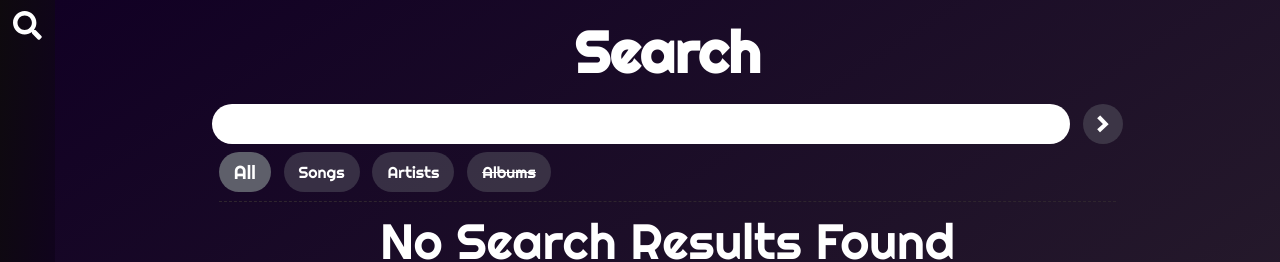
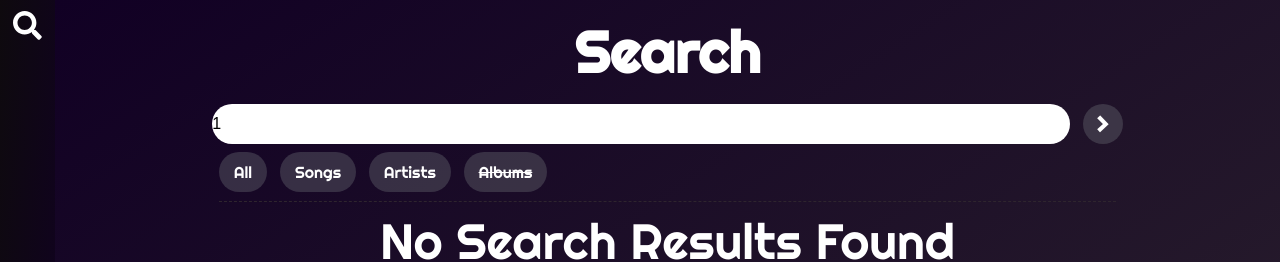
Before and after one commit to Geckk0/music, a React (Vite) app in the folder music-site/: page /search/1/1 in a window 1280 px wide. Shown: the top 262 px of the page. Built offline with nearby package versions, Linux system fonts and the light colour scheme; no server answers.

Commit message:
Search uses param to remember old searches and keep data with site update

```diff
--- a/music-site/src/App.jsx
+++ b/music-site/src/App.jsx
@@ -42,7 +42,7 @@ function App() {
           <nav>
             <Link to="/"><FontAwesomeIcon icon={faHome}/></Link>
             <a className="empty-space"/>
-            <Link to="/search"><FontAwesomeIcon icon={faSearch}/></Link>
+            <Link to="/search/search"><FontAwesomeIcon icon={faSearch}/></Link>
           </nav>
           <div>
 
@@ -53,7 +53,10 @@ function App() {
             <Route path="/showsong/:name/:artist">
               <ShowSong/>
             </Route>
-            <Route path="/search">
+            <Route path="/search/:term/:value">
+              <Search/>
+            </Route>
+            <Route path="/search/:term">
               <Search/>
             </Route>
             <Route path="/">
--- a/music-site/src/components/Search.jsx
+++ b/music-site/src/components/Search.jsx
@@ -1,23 +1,49 @@
-import React, { useState } from "react"
+import React, { useState, useEffect } from "react"
+import { useParams, useHistory } from "react-router-dom"
 
 import SongList from "./SongList"
 import ArtistList from "./ArtistList"
 import AlbumList from "./AlbumList"
 
 function Search(){
+    var { term, value } = useParams()
 
-    const [searchValue, searchValueUpdateMethod] = useState('')
-    const [searchTerm, setSearchTerm] = useState(['search']);
-    const [fullList, setFullList] = useState([]);
-    const [shortSongList, setShortSongList] = useState([]);
-    const [shortArtistList, setShortArtistList] = useState([]);
-    const [shortAlbumList, setShortAlbumList] = useState([]);
-    const [noResult, setNoResult] = useState(true);
+    const [searchValue, searchValueUpdateMethod] = useState(value)
+    const [searchTerm, setSearchTerm] = useState(term)
+    const [fullList, setFullList] = useState([])
+    const [shortSongList, setShortSongList] = useState([])
+    const [shortArtistList, setShortArtistList] = useState([])
+    const [shortAlbumList, setShortAlbumList] = useState([])
+    const [noResult, setNoResult] = useState(true)
 
-    const [showSongs, setShowSongs] = useState([false]);
-    const [showArtists, setShowArtists] = useState([false]);
-    const [showAlbums, setShowAlbums] = useState([false]);
+    const [showSongs, setShowSongs] = useState([false])
+    const [showArtists, setShowArtists] = useState([false])
+    const [showAlbums, setShowAlbums] = useState([false])
     var data
+
+    const history = useHistory()
+
+    function pushSearch(){
+        history.push('/search/' + searchTerm + '/' + searchValue)
+    }
+
+    useEffect(() => {
+        switch(term){
+            case 'search':
+                searchAll()
+            break
+            case 'songs':
+                searchSongs()
+            break
+            case 'artists':
+                searchArtists()
+            break
+        }
+
+        if(value){
+            submitSearch()
+        }
+    }, [term, value])
 
     async function submitSearch() {
         let search = searchValue
@@ -123,7 +149,7 @@ function Search(){
 
     const handleKeyPress = e => {
         if(e.key == "Enter"){
-            submitSearch()
+            pushSearch()
         }
     }
 
@@ -132,10 +158,10 @@ function Search(){
         <h1>Search</h1>
         <section>
             <input onKeyPress={handleKeyPress} value={searchValue} onChange={(e)=>searchValueUpdateMethod(e.target.value)}/>
-            <button onClick={submitSearch}>&gt;</button>
+            <button onClick={pushSearch}>&gt;</button>
         </section>
         <div>
-            <button id='searchAllButton' className='no-focus-button focus-button' onClick={searchAll}>All</button>
+            <button id='searchAllButton' className='no-focus-button' onClick={searchAll}>All</button>
             <button id='searchSongsButton' className='no-focus-button' onClick={searchSongs}>Songs</button>
             <button id='searchArtistsButton' className='no-focus-button' onClick={searchArtists}>Artists</button>
             <button style={{textDecoration: "line-through"}} id='searchAlbumsButton' className='no-focus-button' /*onClick={searchAlbums}*/>Albums</button>
@@ -144,7 +170,8 @@ function Search(){
         <div className="divider"></div>
 
         {noResult ?
-            <p>No Search Results Found</p> :
+            <p>No Search Results Found</p>
+            :
             <>
                 {showSongs ?
                 <>
@@ -168,12 +195,10 @@ function Search(){
                     <AlbumList shortAlbumList={shortAlbumList}/>
 
                     <div className="divider"></div>
-            </> : <></> }
-
-        </>}
-
-
-
+                </> : <></>
+            }
+            </>
+        }
     </div>
     </>
 }
--- a/music-site/src/components/ShareLinks.jsx
+++ b/music-site/src/components/ShareLinks.jsx
@@ -12,6 +12,8 @@ function ShareLinks(data){
 
     function toggleShare(){
         setShow(!show)
+        setCopyArtist("")
+        setCopySong("")
     }
 
     function copyArtistLink(link){
--- a/music-site/src/components/ShowArtist.jsx
+++ b/music-site/src/components/ShowArtist.jsx
@@ -85,14 +85,13 @@ function ShowArtist() {
                     <ShareLinks artistId={id} songName={song.name} artistName={song.artist.name}/>
                 </section>
             ))}
-            {artistSongs.length == 5 ? <>
-                {showMoreSongs ?
+            {showMoreSongs ?
                 <article>
                     <ArtistSongList artist={artist.name}/>
                     <a onClick={toggleSongs}>Show Less Songs</a>
                 </article>
-                : <a onClick={toggleSongs}>Show More Songs</a> }
-                </>: <> </>}
+                : <a onClick={toggleSongs}>Show More Songs</a>
+            }
 
             <div className="divider"></div>
 
```
Lines whose indentation alone changed are shown as unchanged.
